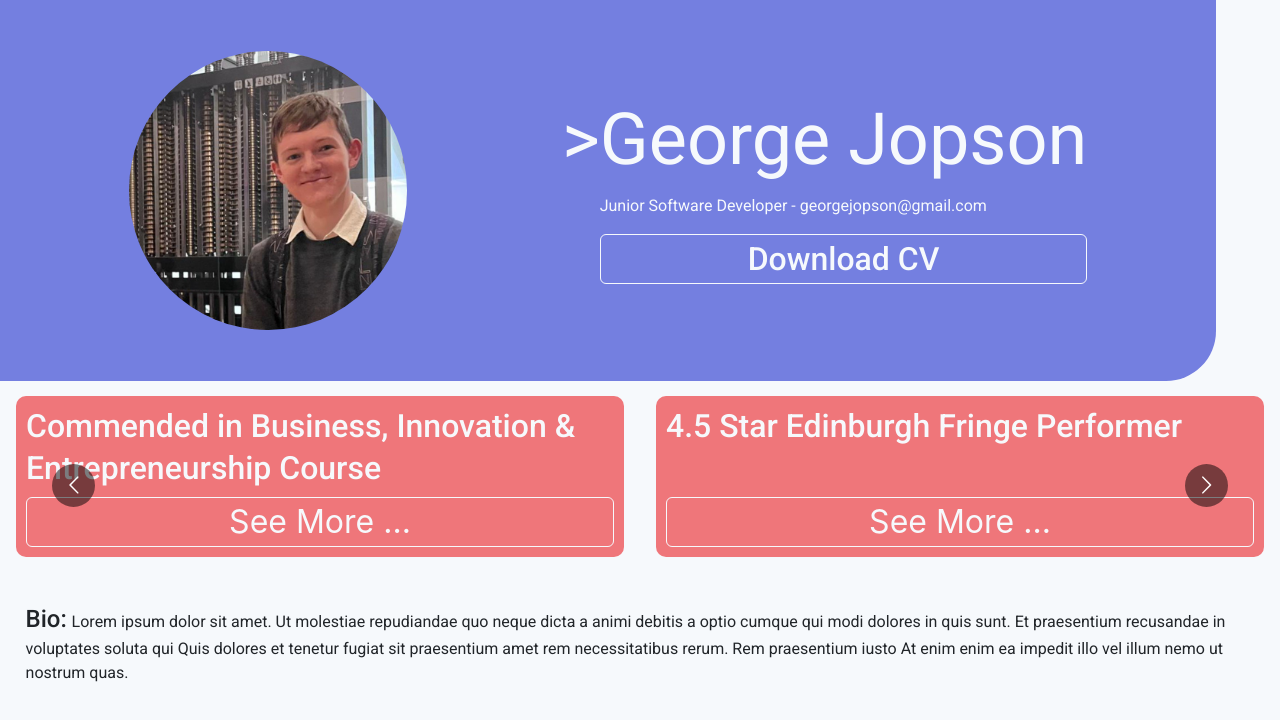
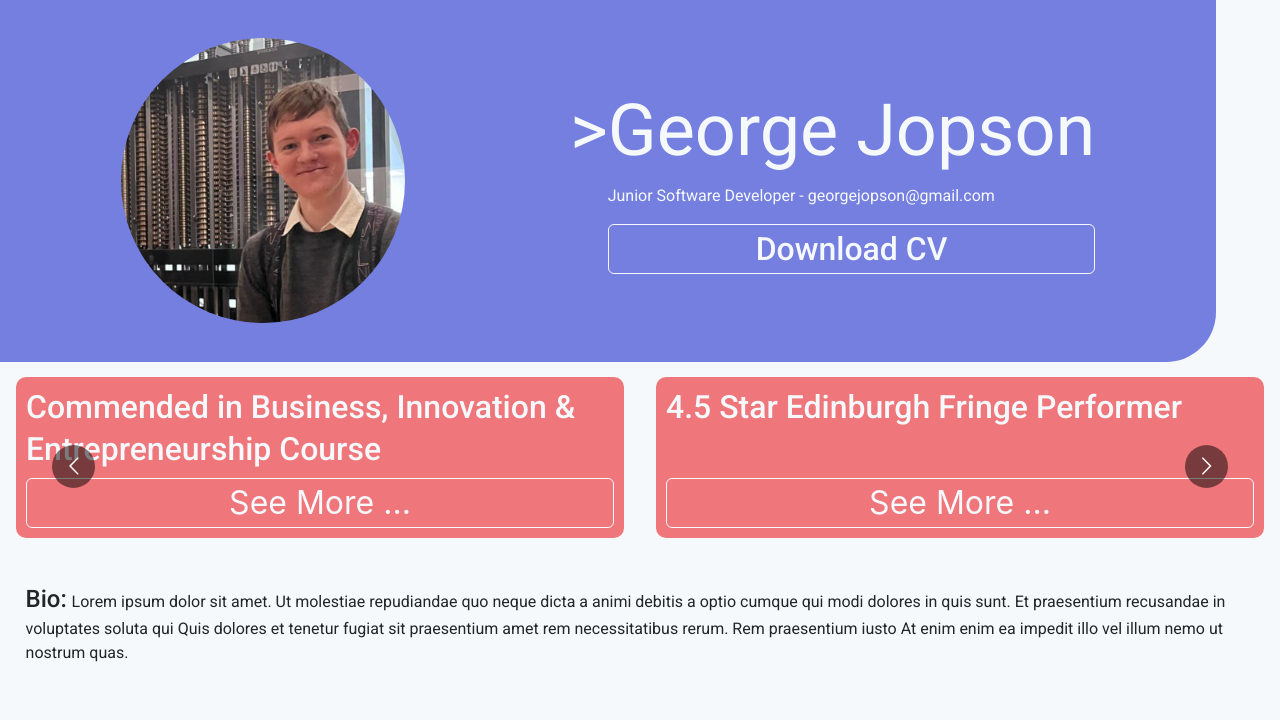
Before and after one commit to GeorgeJopson/GeorgeJopson.github.io, a React (Create React App) app: page / in a window 1280 px wide. Shown: the top 720 px of the page. Built offline with nearby package versions, Linux system fonts and the light colour scheme.

Commit message:
Update Header padding values

```diff
--- a/src/header/Header.css
+++ b/src/header/Header.css
@@ -5,7 +5,7 @@
   align-items: center;
 
   margin: 0 5% 15px 0;
-  padding: 4%;
+  padding: 3%;
   border-radius: 0 0 50px 0;
 
   background-color: #747fe0;
@@ -52,7 +52,7 @@
 /* Tablet view */
 @media (max-width: 768px) {
   .header{
-    padding: 5%;
+    padding: 4%;
   }
   .profilePicWrapper{
     width: 50%;
```
